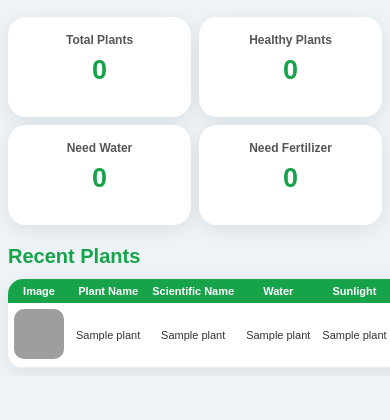
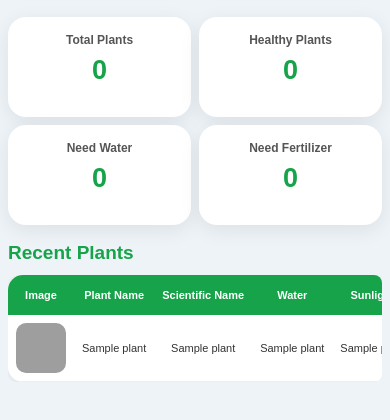
Before and after one commit to rajan963/SmartPlantCare-, a Flask app: page /dashboard in a window 390 px wide. Shown: the part 309-729 px from the top of the page. Run offline with Flask 3, Linux system fonts and the light colour scheme; the visitor is signed in with stand-in values (Sample User, id 1); a database or web service that is not in the repository returns one stand-in record (values such as "Sample title"); data that the repository does not hold is empty; some libraries are stand-ins or nearby versions; grey boxes are pictures that could not be loaded.

Commit message:
Fix mobile dashboard layout

```diff
--- a/templates/dashboard.html
+++ b/templates/dashboard.html
@@ -30,7 +30,9 @@ padding:0!important;box-sizing:border-box!important;overflow-x:auto!important;ov
 white-space:nowrap!important;scrollbar-width:none!important;-webkit-overflow-scrolling:touch!important
 }
 .dashboard-page .sidebar ul::-webkit-scrollbar{display:none!important}
-.dashboard-page .sidebar ul li{flex:0 0 auto!important;width:auto!important;min-width:auto!important;margin:0!important;padding:0!important}
+.dashboard-page .sidebar ul li{
+flex:0 0 auto!important;width:auto!important;min-width:auto!important;margin:0!important;padding:0!important
+}
 .dashboard-page .sidebar ul li a{
 display:flex!important;align-items:center!important;justify-content:center!important;width:auto!important;
 min-width:120px!important;height:52px!important;padding:0 15px!important;margin:0!important;
@@ -71,19 +73,29 @@ box-sizing:border-box!important;overflow:hidden!important;text-align:center!impo
 .dashboard-page .card h3{font-size:13px!important;line-height:1.2!important;margin:0 0 8px!important}
 .dashboard-page .card h1{font-size:30px!important;margin:0!important}
 
-.dashboard-page .main-content>h2{font-size:20px!important;line-height:1.3!important;margin:18px 0 10px!important}
-.dashboard-page .main-content>table{
-display:block!important;width:100%!important;max-width:100%!important;overflow-x:auto!important;
-overflow-y:hidden!important;margin:0!important;box-sizing:border-box!important;
--webkit-overflow-scrolling:touch!important
+.dashboard-page .main-content>h2{
+font-size:20px!important;line-height:1.3!important;margin:18px 0 10px!important
 }
-.dashboard-page table{min-width:700px!important;border-collapse:collapse!important}
-.dashboard-page table th,.dashboard-page table td{font-size:11px!important;padding:6px!important;white-space:nowrap!important}
-.dashboard-page table img{
+
+.dashboard-page .table-wrapper{
+width:100%!important;max-width:100%!important;overflow-x:auto!important;overflow-y:hidden!important;
+-webkit-overflow-scrolling:touch!important;display:block!important;box-sizing:border-box!important;
+border-radius:8px!important;margin:0!important;padding:0!important
+}
+.dashboard-page .table-wrapper table{
+width:max-content!important;min-width:850px!important;max-width:none!important;
+border-collapse:collapse!important;table-layout:auto!important;margin:0!important
+}
+.dashboard-page .table-wrapper table th,
+.dashboard-page .table-wrapper table td{
+font-size:11px!important;padding:8px!important;white-space:nowrap!important;vertical-align:middle!important
+}
+.dashboard-page .table-wrapper table th{height:40px!important}
+.dashboard-page .table-wrapper table img{
 width:50px!important;height:50px!important;max-width:50px!important;
-object-fit:cover!important;border-radius:10px!important
+object-fit:cover!important;border-radius:10px!important;display:block!important
 }
-.dashboard-page table td a{font-size:10px!important;white-space:nowrap!important}
+.dashboard-page .table-wrapper table td a{font-size:10px!important;white-space:nowrap!important}
 }
 
 @media(max-width:480px){
@@ -100,6 +112,9 @@ object-fit:cover!important;border-radius:10px!important
 .dashboard-page .card{min-height:100px!important;padding:16px 8px!important}
 .dashboard-page .card h3{font-size:12px!important}
 .dashboard-page .card h1{font-size:27px!important}
+.dashboard-page .main-content>h2{font-size:19px!important;margin:16px 0 9px!important}
+.dashboard-page .table-wrapper{width:100%!important;overflow-x:auto!important}
+.dashboard-page .table-wrapper table{min-width:850px!important}
 }
 
 @media(max-width:360px){
@@ -108,6 +123,7 @@ object-fit:cover!important;border-radius:10px!important
 .dashboard-page .welcome h2{font-size:18px!important}
 .dashboard-page .card h3{font-size:11px!important}
 .dashboard-page .card h1{font-size:25px!important}
+.dashboard-page .table-wrapper table{min-width:850px!important}
 }
 </style>
 </head>
@@ -154,18 +170,40 @@ object-fit:cover!important;border-radius:10px!important
 </div>
 
 <div class="cards">
-<div class="card"><h3>Total Plants</h3><h1>{{ total_plants }}</h1></div>
-<div class="card"><h3>Healthy Plants</h3><h1>{{ healthy }}</h1></div>
-<div class="card"><h3>Need Water</h3><h1>{{ need_water }}</h1></div>
-<div class="card"><h3>Need Fertilizer</h3><h1>{{ need_fertilizer }}</h1></div>
+<div class="card">
+<h3>Total Plants</h3>
+<h1>{{ total_plants }}</h1>
+</div>
+
+<div class="card">
+<h3>Healthy Plants</h3>
+<h1>{{ healthy }}</h1>
+</div>
+
+<div class="card">
+<h3>Need Water</h3>
+<h1>{{ need_water }}</h1>
+</div>
+
+<div class="card">
+<h3>Need Fertilizer</h3>
+<h1>{{ need_fertilizer }}</h1>
+</div>
 </div>
 
 <h2>Recent Plants</h2>
 
+<div class="table-wrapper">
 <table>
 <tr>
-<th>Image</th><th>Plant Name</th><th>Scientific Name</th><th>Water</th>
-<th>Sunlight</th><th>Category</th><th>Health</th><th>Action</th>
+<th>Image</th>
+<th>Plant Name</th>
+<th>Scientific Name</th>
+<th>Water</th>
+<th>Sunlight</th>
+<th>Category</th>
+<th>Health</th>
+<th>Action</th>
 </tr>
 
 {% for plant in plants %}
@@ -187,6 +225,7 @@ width="70" height="70" style="border-radius:10px;object-fit:cover;">
 </tr>
 {% endfor %}
 </table>
+</div>
 
 </div>
 </body>
```
